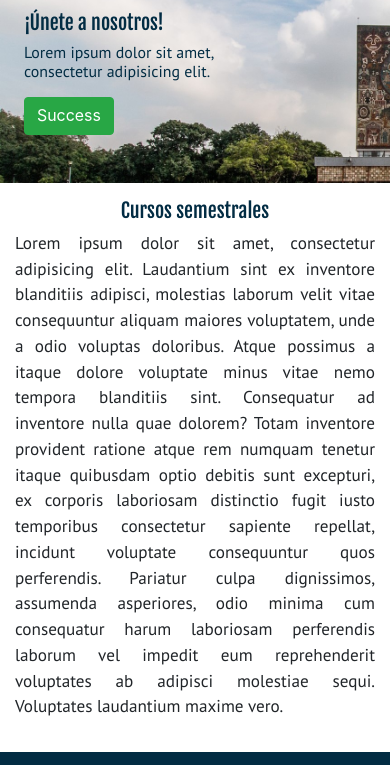
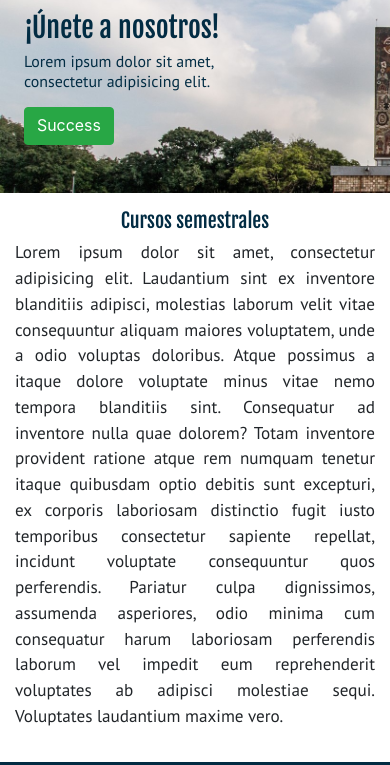
Before and after one commit to anallely753/FrontProtecoSite, a plain HTML site: page index.html in a window 390 px wide. Shown: the part 68-833 px from the top of the page. Drawn offline with Linux system fonts and the light colour scheme.

Commit message:
fuente responsiva

```diff
--- a/css/styles.css
+++ b/css/styles.css
@@ -104,6 +104,7 @@ footer .container-fluid p{
 
 .banner h1{
 	text-align: left;
+	font-size: calc(1.5rem + 1vw);
 }
 
 .banner button{
```
